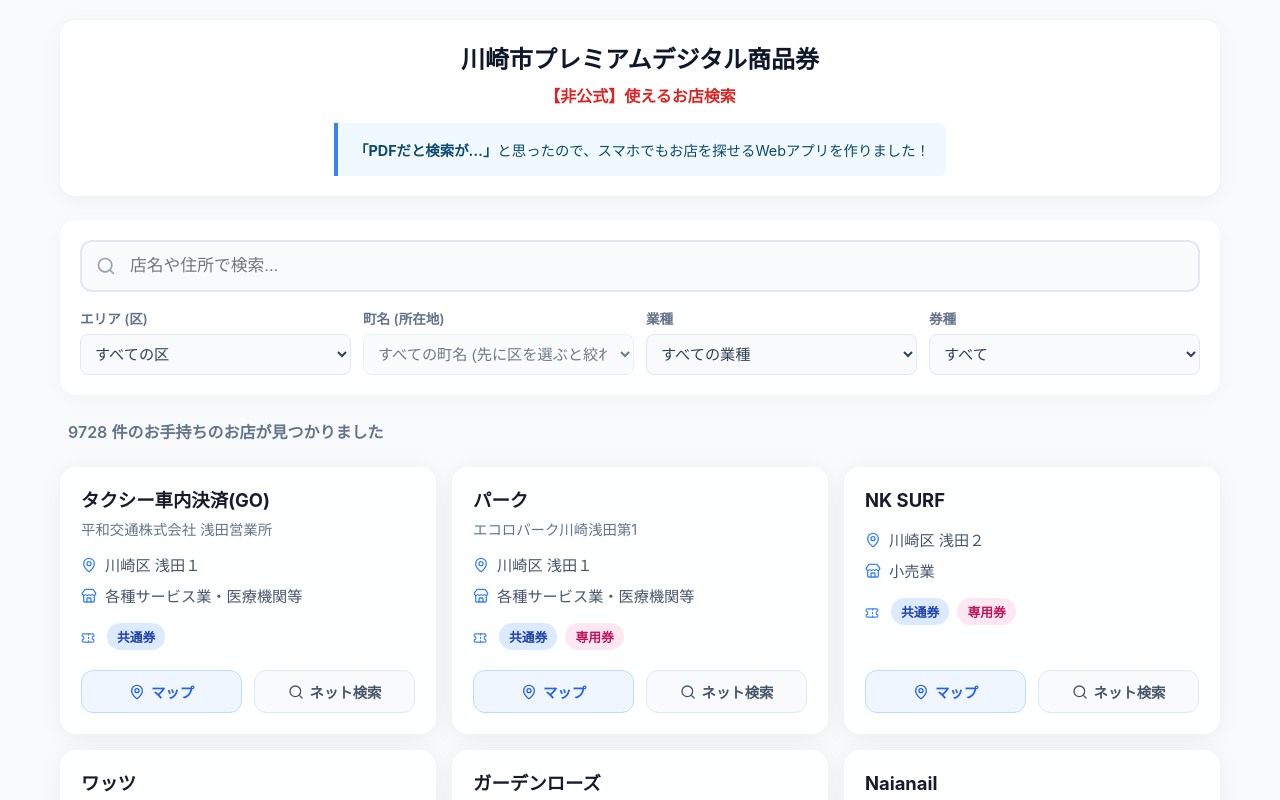
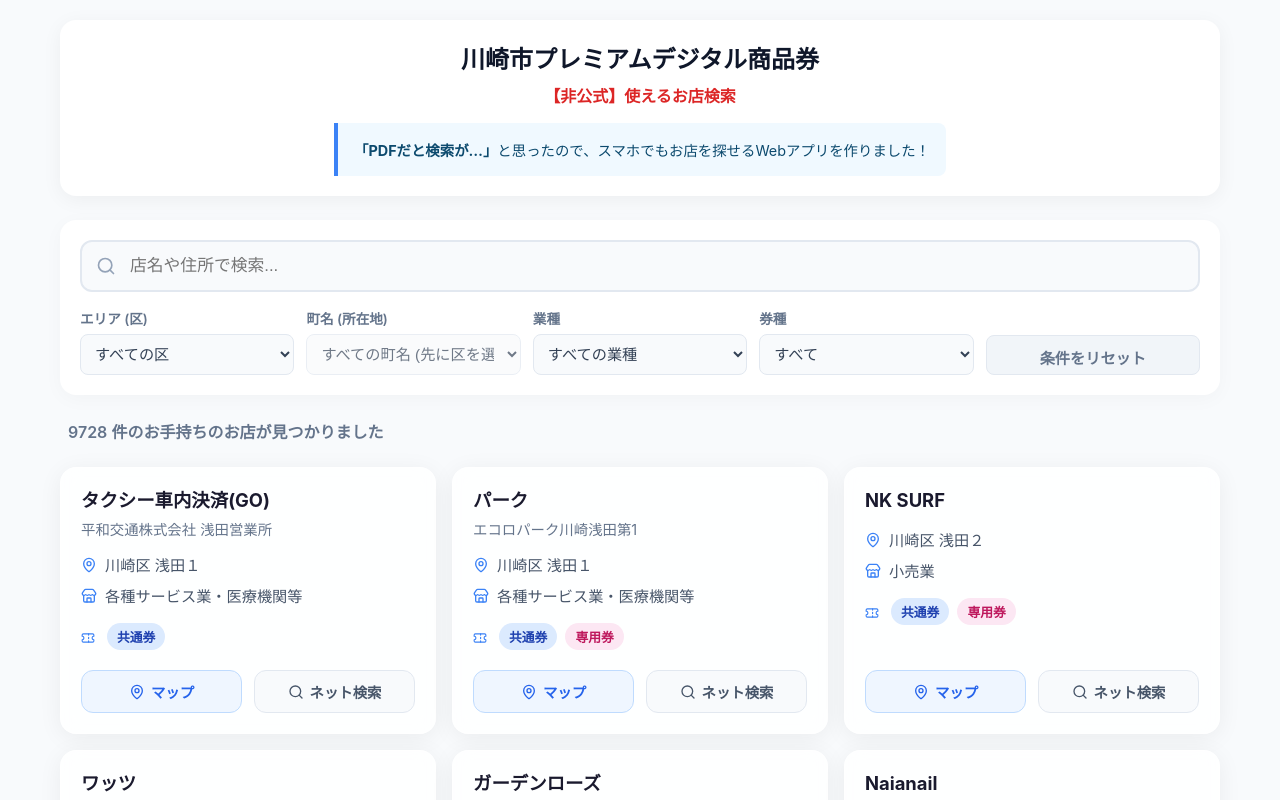
Before and after one commit to moru45/2606_kawasaki-premium03, a React (Vite) app: page / in a window 1280 px wide. Shown: the top 800 px of the page. Built offline with nearby package versions, Linux system fonts and the light colour scheme.

Commit message:
Add reset filters button

```diff
--- a/src/App.css
+++ b/src/App.css
@@ -129,6 +129,30 @@
   border-color: #3b82f6;
 }
 
+.reset-group {
+  justify-content: flex-end;
+  min-width: 120px;
+}
+
+.reset-button {
+  padding: 10px;
+  background-color: #f1f5f9;
+  color: #64748b;
+  border: 1px solid #e2e8f0;
+  border-radius: 8px;
+  font-size: 0.95rem;
+  font-weight: 600;
+  cursor: pointer;
+  transition: all 0.2s;
+  height: 40px; /* match select box approx height */
+  margin-top: auto;
+}
+
+.reset-button:hover {
+  background-color: #e2e8f0;
+  color: #334155;
+}
+
 .results-meta {
   font-size: 1rem;
   color: #64748b;
--- a/src/App.tsx
+++ b/src/App.tsx
@@ -75,6 +75,15 @@
     setVisibleCount(ITEMS_PER_PAGE);
   };
 
+  const handleResetFilters = () => {
+    setSearchQuery('');
+    setSelectedWard('');
+    setSelectedTown('');
+    setSelectedIndustry('');
+    setTicketFilter('');
+    setVisibleCount(ITEMS_PER_PAGE);
+  };
+
   return (
     <div className="app-container">
       <header className="app-header">
@@ -135,6 +144,12 @@
               <option value="exclusive">専用券が使える</option>
             </select>
           </div>
+
+          <div className="filter-group reset-group">
+            <button className="reset-button" onClick={handleResetFilters}>
+              条件をリセット
+            </button>
+          </div>
         </div>
       </div>
 
```
